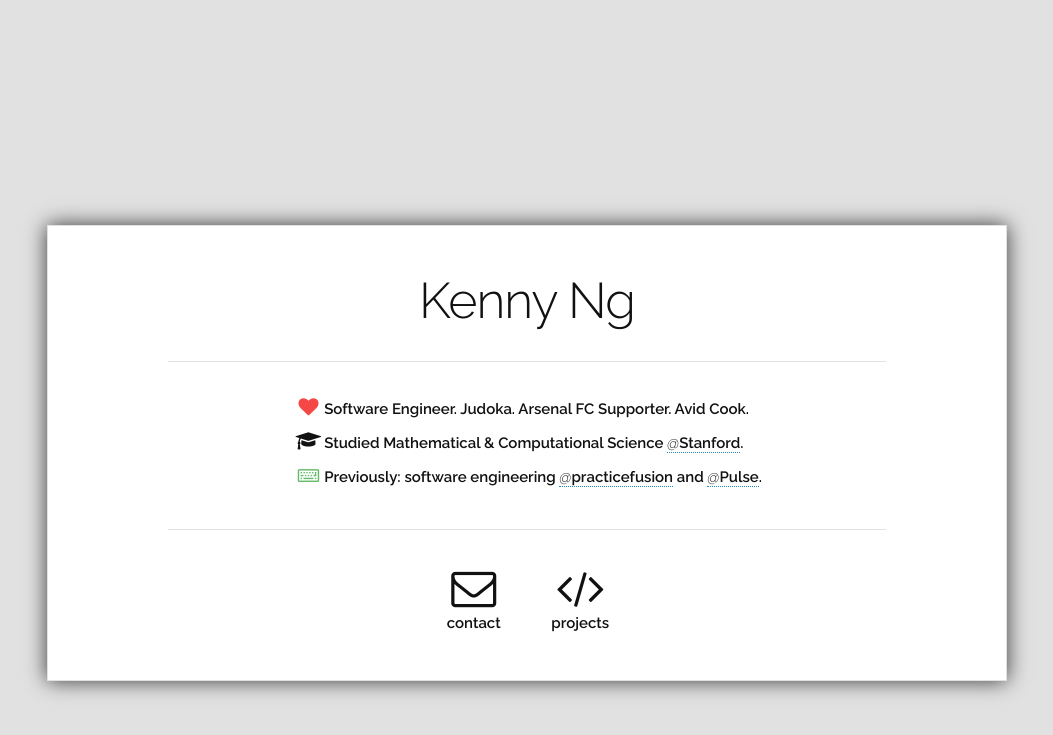
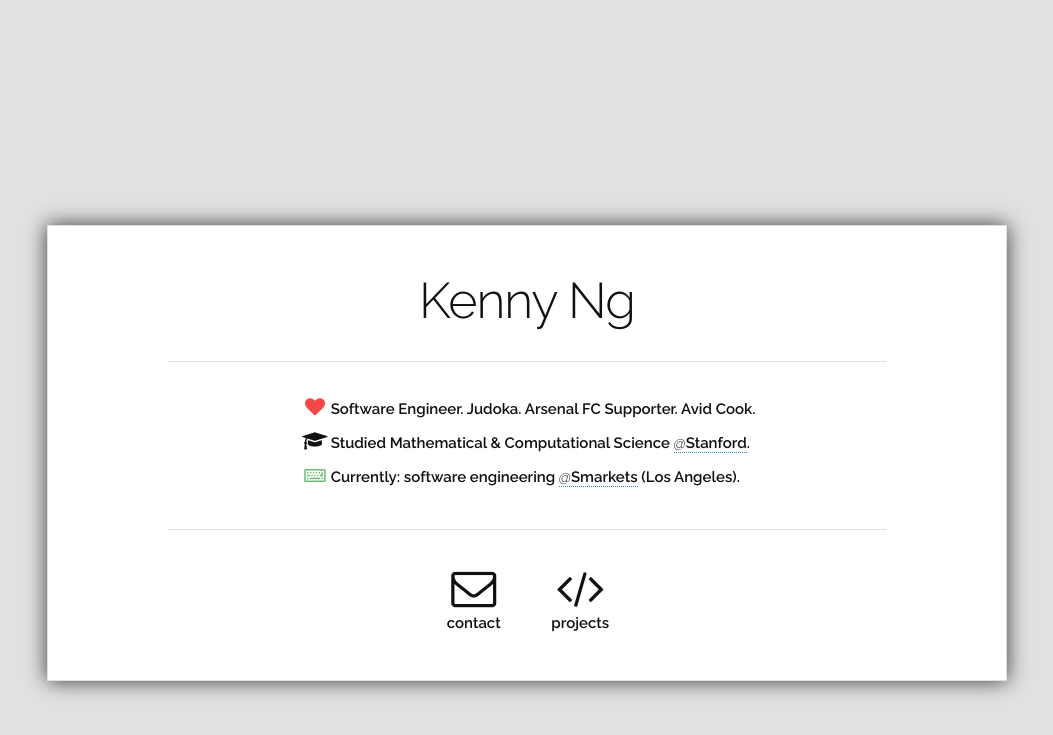
Before and after one commit to kennyng/kennyng.github.io, a Jekyll site: the page built from index.html, in a window 1280 px wide. Shown: the top 735 px of the page, without its empty margins (113-1166 px from the left). Built offline with Jekyll 4.4.1, drawn with Linux system fonts in a browser that asks for light colours.

Commit message:
Updated homepage links.

```diff
--- a/index.html
+++ b/index.html
@@ -17,16 +17,14 @@ title: "Kenny Ng"
 
               <li><span class="fa-li fa fa-graduation-cap fa-fw fa-lg"></span>
                 Studied Mathematical &amp; Computational Science
-                <a href="https://mcs.stanford.edu/overview" rel="external noopener" target="_blank">
+                <a href="https://mcs.stanford.edu" rel="external noopener" target="_blank">
                   <span class="at">@</span>Stanford</a>.
               </li>
 
               <li><span class="fa-li fa fa-keyboard-o fa-fw fa-lg color-green"></span>
-                Previously: software engineering
-                <a href="https://www.practicefusion.com" rel="external noopener" target="_blank">
-                  <span class="at">@</span>practicefusion</a> and
-                <a href="https://mobile.linkedin.com/pulse" rel="external noopener" target="_blank">
-                  <span class="at">@</span>Pulse</a>.
+                Currently: software engineering
+                <a href="https://smarkets.com/about" rel="external noopener" target="_blank">
+                  <span class="at">@</span>Smarkets</a> (Los Angeles).
               </li>
             </ul>
           </div>
```
